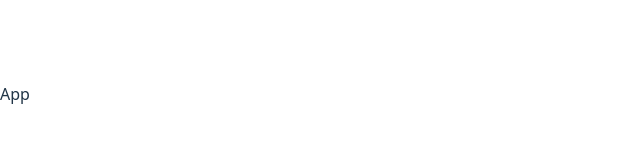
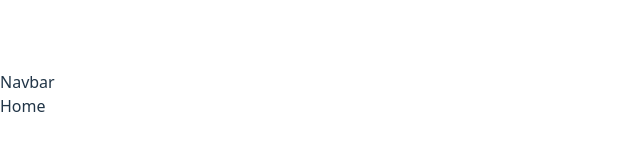
Before and after one commit to kartik11m/ShowTime, a React (Vite) app: page / in a window 1280 px wide. Shown: the part 306-456 px from the top of the page, without its empty margins (0-640 px from the left). Built offline with nearby package versions, Linux system fonts and the light colour scheme; the HTML template or start-up script is replaced by a standard one.

Commit message:
added pages to the route

```diff
--- a/src/App.jsx
+++ b/src/App.jsx
@@ -1,8 +1,26 @@
 import React from 'react'
+import Navbar from './components/Navbar'
+import { Routes,Route, useLocation } from 'react-router-dom'
+import Home from './pages/Home'
+import MovieDetails from './pages/MovieDetails'
+import Movies from './pages/Movies'
+import SeatLayout from './pages/SeatLayout'
+import MyBookings from './pages/MyBookings'
+import Favourite from './pages/Favourite'
 
 const App = () => {
   return (
-    <div>App</div>
+    <>
+      <Navbar/>
+      <Routes>
+        <Route path='/' element={<Home/>}/>
+        <Route path='/movies' element={<Movies/>}/>
+        <Route path='/movies/:id' element={<MovieDetails/>}/>
+        <Route path='/movies/:id/:date' element={<SeatLayout/>}/>
+        <Route path='/my-bookings' element={<MyBookings/>}/>
+        <Route path='/favourite' element={<Favourite/>}/>
+      </Routes>
+    </>
   )
 }
 
```
